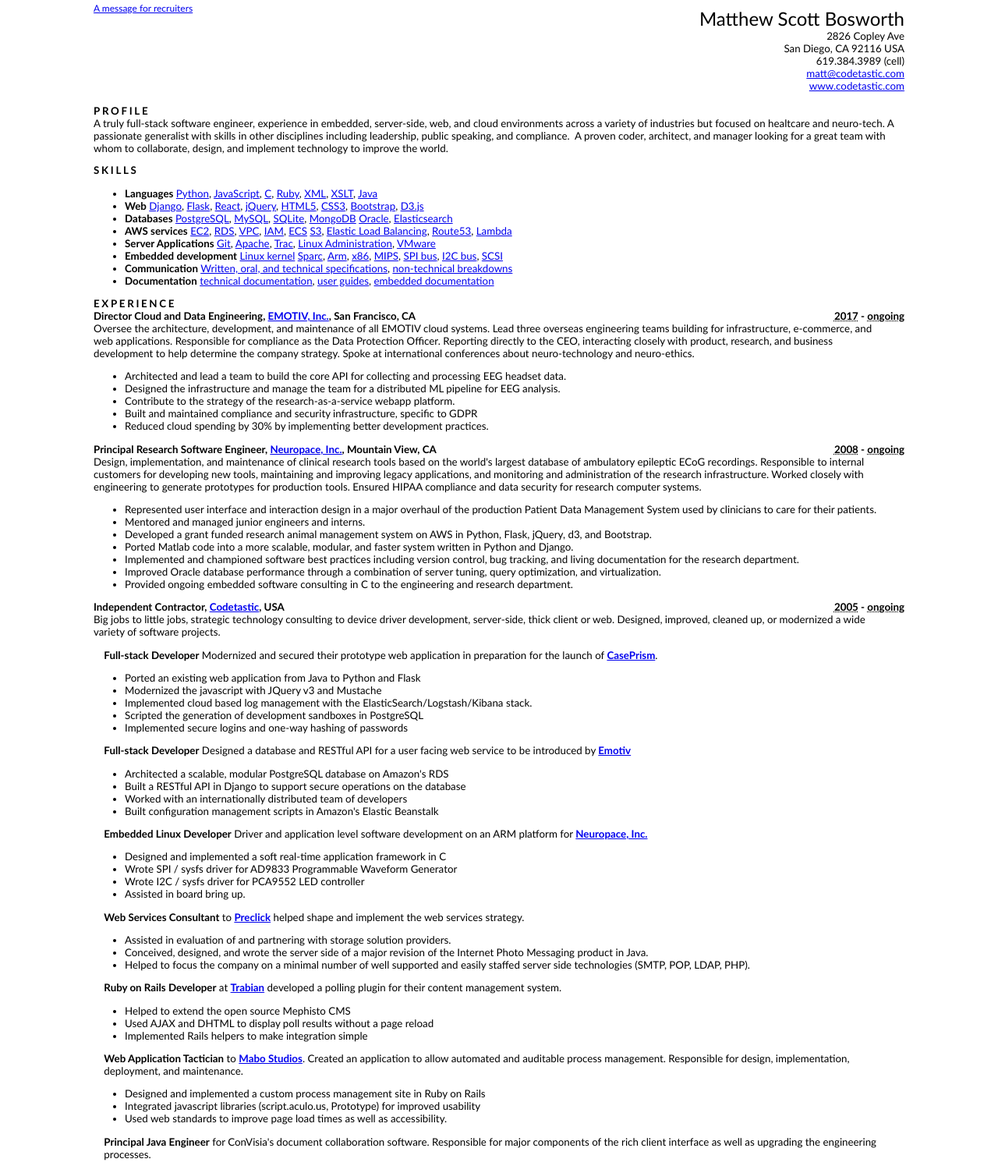
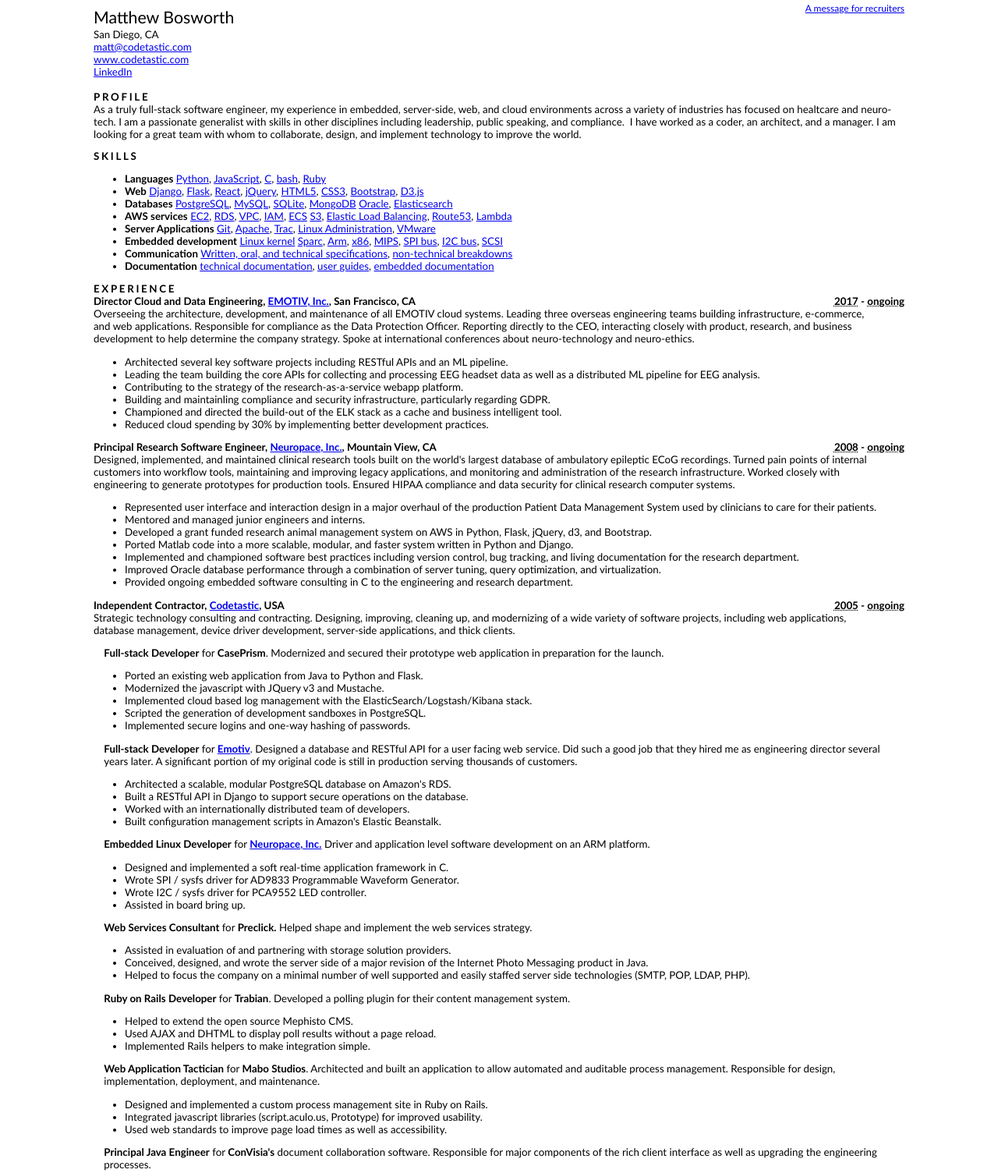
Before and after one commit to mattbo/mattbo.github.io, a plain HTML site: page resume-chrono.html in a window 1280 px wide. Shown: the part 59-1563 px from the top of the page at 78% size. Drawn offline with Linux system fonts and the light colour scheme.

Commit message:
Made the changes recommended by @justinmcdavid

```diff
--- a/resume-chrono.html
+++ b/resume-chrono.html
@@ -2,7 +2,7 @@
 <head>
  <meta http-equiv="Content-Type" content="text/html; charset=UTF-8" />
  <meta name="description" content="Computer Consulting : Matt Bosworth" />
- <meta name="keywords" content="Matt Bosworth, Matthew Bosworth, resume, java, ruby, rails, consulting, contractor, programmer" />
+ <meta name="keywords" content="Matt Bosworth, Matthew Bosworth, resume, python, software, engineer, manager, consulting, contractor, cloud" />
 <title>Resume::Matthew Bosworth</title>
 <link rel="stylesheet" type="text/css" media="screen" href="resume.css" />
 <link rel="stylesheet" type="text/css" media="print" href="resume-print.css" />
@@ -17,30 +17,25 @@
 <div class="contact vcard"><!-- supposed to be address, but I need blocks! -->
  <div class="fn n" id="myName">
     <span class="given-name">Matthew</span>
-    <span class="middle-name">Scott</span>
     <span class="family-name">Bosworth</span>
  </div>
  <div class="adr">
-    <span class="street-address">2826 Copley Ave</span><br />
     <span class="locality">San Diego</span>, <span class="region">CA</span>
-    <span class="postal-code">92116</span>
-    <span class="country-name">USA</span> <br />
-    <span class="tel">
-      <span class="value">619.384.3989</span> (<span class="type">cell</span>)
-    </span><br />
+    <br />
     <a class="email" href="mailto:matt@codetastic.com" title="mailto:matt@codetastic.com" >matt@codetastic.com</a><br />
-    <a class="url" href="http://www.codetastic.com">www.codetastic.com</a>
+    <a class="url" href="http://www.codetastic.com">www.codetastic.com</a><br/>
+    <a class="url" href="http://www.linkedin.com/in/mattbo">LinkedIn</a>
   </div>
 </div><br />
 
 <div class="noprint heading">Profile</div>
-<div class="summary">A truly full-stack software engineer, experience in
+<div class="summary">As a truly full-stack software engineer, my experience in
     embedded, server-side, web, and cloud environments across a variety of
-    industries but focused on healtcare and neuro-tech.  A passionate generalist
-    with skills in other disciplines including leadership, public speaking, and
-    compliance.   A proven coder, architect, and manager looking for a great
-    team with whom to collaborate, design, and implement technology to improve
-    the world.
+    industries has focused on healtcare and neuro-tech.  I am a  passionate
+    generalist with skills in other disciplines including leadership, public
+    speaking, and compliance.   I have worked as a coder, an architect, and a
+    manager.  I am looking for a great team with whom to collaborate,
+    design, and implement technology to improve the world.
     </div>
 
 <div class="heading">Skills</div>
@@ -50,12 +45,9 @@
     <a href="http://en.wikipedia.org/wiki/Javascript" rel="tag"
       class="skill">JavaScript</a>,
     <a href="http://en.wikipedia.org/wiki/C">C</a>,
+    <a href="https://www.gnu.org/software/bash/">bash</a>,
     <a href="http://en.wikipedia.org/wiki/Ruby_(programming_language)">
-        Ruby</a>,
-    <a href="http://en.wikipedia.org/wiki/XML">XML</a>,
-    <a href="http://en.wikipedia.org/wiki/XSLT">XSLT</a>,
-    <a href="http://en.wikipedia.org/wiki/Java_(programming_language)">
-      Java</a>
+        Ruby</a>
   </li>
   <li><strong class="skillset">Web</strong>
     <a href="https://www.djangoproject.com" rel="tag"
@@ -145,23 +137,26 @@
     <abbr class="dtstart" title="2017">2017</abbr> -
     <abbr class="dtend" title="2018-01-01">ongoing</abbr>
   </div>
-  <div class="description"> Oversee the architecture, development, and
-      maintenance of all EMOTIV cloud systems.  Lead three overseas engineering
-      teams building for infrastructure, e-commerce, and web applications.
-      Responsible for compliance as the Data Protection Officer.  Reporting
-      directly to the CEO, interacting closely with product, research, and
-      business development to help determine the company strategy.  Spoke at
+  <div class="description"> Overseeing the architecture, development, and
+      maintenance of all EMOTIV cloud systems.  Leading three overseas
+      engineering teams building infrastructure, e-commerce, and web
+      applications.  Responsible for compliance as the Data Protection Officer.
+      Reporting directly to the CEO, interacting closely with product, research,
+      and business development to help determine the company strategy.  Spoke at
       international conferences about neuro-technology and neuro-ethics.
      </div>
 <ul>
-    <li> Architected and lead a team to build the core API for collecting and
-        processing EEG headset data. </li>
-    <li> Designed the infrastructure and manage the team for a distributed ML
+    <li> Architected several key software projects including RESTful APIs
+        and an ML pipeline. </li>
+    <li> Leading the team building the core APIs for collecting and
+        processing EEG headset data as well as a distributed ML
         pipeline for EEG analysis. </li>
-    <li> Contribute to the strategy of the research-as-a-service webapp
-        platform.
-    <li> Built and maintained compliance and security infrastructure, specific
-        to GDPR </li>
+    <li> Contributing to the strategy of the research-as-a-service webapp
+        platform. </li>
+    <li> Building and maintainling compliance and security infrastructure,
+        particularly regarding GDPR. </li>
+    <li> Championed and directed the build-out of the ELK stack as a cache and
+        business intelligent tool.
     <li> Reduced cloud spending by 30% by implementing better development
         practices. </li>
 </ul></div>
@@ -177,13 +172,13 @@
     <abbr class="dtstart" title="2008">2008</abbr> -
     <abbr class="dtend" title="2018-01-01">ongoing</abbr>
   </div>
-  <div class="description">Design, implementation, and maintenance of clinical
-    research tools based on the world's largest database of ambulatory epileptic
-    ECoG recordings.  Responsible to internal customers for developing new
+  <div class="description">Designed, implemented, and maintained clinical
+    research tools built on the world's largest database of ambulatory epileptic
+    ECoG recordings.  Turned pain points of internal customers into workflow
     tools, maintaining and improving legacy applications, and monitoring and
-    administration of the research infrastructure.  Worked closely
-    with engineering to generate prototypes for production tools. Ensured HIPAA
-    compliance and data security for research computer systems.
+    administration of the research infrastructure.  Worked closely with
+    engineering to generate prototypes for production tools.  Ensured HIPAA
+    compliance and data security for clinical research computer systems.
      </div>
 <ul>
 <li>Represented user interface and interaction design in a major overhaul of
@@ -214,51 +209,55 @@
     <abbr class="dtstart" title="2005-11-01">2005</abbr> -
     <abbr class="dtend" title="2008-01-01">ongoing</abbr>
   </div>
-  <div class="description"> Big jobs to little jobs, strategic technology
-    consulting to device driver development, server-side, thick client or web.
-    Designed, improved, cleaned up, or modernized a wide variety of software
-    projects.  </div>
+  <div class="description"> Strategic technology consulting and contracting.
 
-  <p class="contract"> <span class="title">Full-stack Developer</span>
-      Modernized and secured their prototype web application in preparation for
-      the launch of <a class="url org" href="http://www.caseprism.com">
-          CasePrism</a>.
+    Designing, improving, cleaning up, and modernizing of a wide variety of
+    software projects,  including web applications, database management, device
+    driver development, server-side applications, and thick clients.
+  </div>
+
+  <p class="contract"> <span class="title">Full-stack Developer</span> for
+    <span class="org">CasePrism</span>.  Modernized and secured their prototype
+    web application in preparation for the launch.
   </p>
   <ul>
-      <li>Ported an existing web application from Java to Python and Flask</li>
-      <li>Modernized the javascript with JQuery v3 and Mustache</li>
+      <li>Ported an existing web application from Java to Python and Flask.</li>
+      <li>Modernized the javascript with JQuery v3 and Mustache.</li>
       <li> Implemented cloud based log management with the
           ElasticSearch/Logstash/Kibana stack.</li>
-      <li>Scripted the generation of development sandboxes in PostgreSQL</li>
-      <li>Implemented secure logins and one-way hashing of passwords</li>
+      <li>Scripted the generation of development sandboxes in PostgreSQL.</li>
+      <li>Implemented secure logins and one-way hashing of passwords.</li>
   </ul>
 
-  <p class="contract"> <span class="title">Full-stack Developer</span>
-      Designed a database and RESTful API for a user facing web service to be
-      introduced by  <a class="url org" href="http://www.emotiv.co">Emotiv</a>
+  <p class="contract"> <span class="title">Full-stack Developer</span> for
+      <a class="url org" href="http://www.emotiv.co">Emotiv</a>.
+      Designed a database and RESTful API for a user facing web service.
+      Did such a good job that they hired me as engineering director several
+      years later.  A significant portion of my original code is still in
+      production serving thousands of customers.
   </p>
   <ul>
-    <li>Architected a scalable, modular PostgreSQL database on Amazon's RDS</li>
+    <li>Architected a scalable, modular PostgreSQL database on Amazon's RDS.</li>
     <li>Built a RESTful API in Django to support secure operations on the
-        database </li>
-    <li>Worked with an internationally distributed team of developers</li>
+        database.</li>
+    <li>Worked with an internationally distributed team of developers.</li>
     <li>Built configuration management scripts in Amazon's Elastic
-        Beanstalk</li>
+        Beanstalk.</li>
   </ul>
-   <p class="contract"> <span class="title">Embedded Linux Developer</span>
-      Driver and application level software development on an ARM platform for
+   <p class="contract"> <span class="title">Embedded Linux Developer</span> for
       <a class="url org" href="http://www.neuropace.com">Neuropace, Inc.</a>
+      Driver and application level software development on an ARM platform.
   </p>
   <ul>
-    <li>Designed and implemented a soft real-time application framework in C</li>
+    <li>Designed and implemented a soft real-time application framework in C.</li>
     <li>Wrote SPI / sysfs driver for AD9833 Programmable Waveform
-        Generator</li>
-    <li>Wrote I2C / sysfs driver for PCA9552 LED controller</li>
+        Generator.</li>
+    <li>Wrote I2C / sysfs driver for PCA9552 LED controller.</li>
     <li class="noprint">Assisted in board bring up.</li>
   </ul>
-  <p class="contract"> <span class="title">Web Services Consultant </span> to
-    <a class="url org" href="http://www.preclick.com">Preclick</a> helped
-    shape and implement the web services strategy. </p>
+  <p class="contract"> <span class="title">Web Services Consultant </span> for
+    <span class="org">Preclick.</span>  Helped shape and implement the web
+    services strategy. </p>
   <ul>
     <li>Assisted in evaluation of and partnering with storage solution
         providers.</li>
@@ -267,55 +266,54 @@
     <li>Helped to focus the company on a minimal number of well supported and
         easily staffed server side technologies (SMTP, POP, LDAP, PHP).</li>
   </ul>
-  <p class="contract"> <span class="title">Ruby on Rails Developer</span> at
-    <a class="org url" href="http://www.trabian.com">Trabian</a> developed a
-    polling plugin for their content management system.</p>
+  <p class="contract"> <span class="title">Ruby on Rails Developer</span> for
+    <span class="org">Trabian</span>. Developed a polling plugin for their
+    content management system.</p>
   <ul>
-    <li> Helped to extend the open source Mephisto CMS </li>
-    <li> Used AJAX and DHTML to display poll results without a page reload</li>
-    <li> Implemented Rails helpers to make integration simple  </li>
+    <li> Helped to extend the open source Mephisto CMS. </li>
+    <li> Used AJAX and DHTML to display poll results without a page reload.</li>
+    <li> Implemented Rails helpers to make integration simple.</li>
   </ul>
 
   <p class="contract noprint"> <span class="title">Web Application
-      Tactician</span> to
-      <a class="url org" href="http://www.mabostudio.com">Mabo Studios</a>.
-      Created an application to allow automated and auditable process
-      management.  Responsible for design, implementation, deployment, and
-      maintenance.</p>
+      Tactician</span> for
+      <span class="org">Mabo Studios</span>.
+      Architected and built an application to allow automated and auditable
+      process management.  Responsible for design, implementation, deployment,
+      and maintenance.</p>
   <ul class="noprint">
     <li>Designed and implemented a custom process management site in Ruby on
-        Rails</li>
+        Rails.</li>
     <li>Integrated javascript libraries (script.aculo.us, Prototype) for
-        improved usability</li>
+        improved usability.</li>
     <li>Used web standards to improve page load times as well as
      accessibility.</li>
   </ul>
-  <p class="contract noprint"> <span class="title">Principal Java Engineer</span> for
-      ConVisia's document collaboration software.  Responsible for major
-      components of the rich client interface as well as upgrading the
-      engineering processes.  </p>
+  <p class="contract noprint"> <span class="title">Principal Java
+      Engineer</span> for <span class="org">ConVisia's</span> document
+      collaboration software.  Responsible for major components of the rich
+      client interface as well as upgrading the engineering processes.  </p>
   <ul class="noprint">
     <li>Conceived and implemented a graphical administration utility and
-      wizard in Java / Swing</li>
+      wizard in Java / Swing.</li>
     <li>Re-architected and refactored the multi-window interface into a tabbed
-      interface. </li>
+      interface.</li>
     <li>Upgraded the company from CVS to Subversion and Trac, led training
-      sessions in the new technologies. </li>
+      sessions in the new technologies.</li>
     <li>Reviewed and optimized the code base to remove memory
-      leaks and other performance bottlenecks. </li>
+      leaks and other performance bottlenecks.</li>
     <li>Implemented an online help system, including both code
         and content.</li>
   </ul>
   <p class="contract"> <span class="title">Ruby on Rails Developer</span> for
-    <a class="url org" href="http://www.learningcommons.org">Digital
-    Learning Commons</a> where I implemented integration projects
-    between their platform and external software and authentication
-    vendors.</p>
+    <span class="org">Digital Learning Commons</span>. Implemented
+    integration projects between their platform and external software and
+    authentication vendors.</p>
   <ul class='noprint'>
-    <li>Ported PHP authentication code into Ruby</li>
+    <li>Ported PHP authentication code into Ruby.</li>
     <li>Updated an administrative area to facilitate searching and
-      modification of records. </li>
-    <li class='noprint'>Optimized database schemas to improve performance</li>
+      modification of records.</li>
+    <li class='noprint'>Optimized database schemas to improve performance.</li>
   </ul>
 </div>
 
--- a/resume.css
+++ b/resume.css
@@ -18,15 +18,15 @@
 }
 
 #myName {
-    line-height: 22pt;
-    font-size: 18pt;
-    text-align: right;
+    line-height: 20pt;
+    font-size: 16pt;
+    text-align: left;
 }
 
 a.msg { /*message to recruiters */
   display: block;
   font-size: 90%;
-  text-align: left;
+  text-align: right;
   vertical-align: bottom;
   margin: -10px 0;
   padding: 0;
@@ -35,7 +35,7 @@
 
 .adr {
     margin-bottom: 0pt;
-    text-align: right;
+    text-align: left;
 }
 
 .summary {
```
